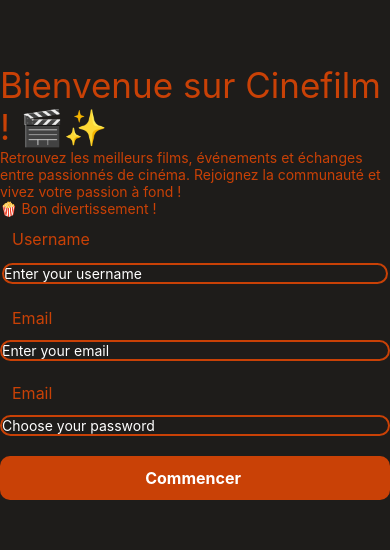
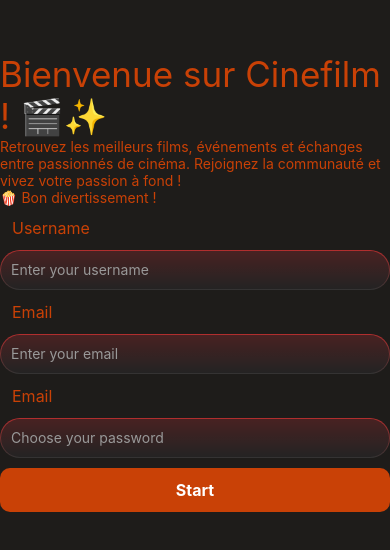
Before and after one commit to Blackers33/cinefilms, a React Native app in the folder frontend/: screen /Inscription in a window 390 px wide. Shown: the part 140-690 px from the top of the page. Built offline with nearby package versions, Linux system fonts and the light colour scheme.

Commit message:
inscriptionscreen

```diff
--- a/frontend/components/inscriptionScreen/InscriptionScreen1.js
+++ b/frontend/components/inscriptionScreen/InscriptionScreen1.js
@@ -1,17 +1,23 @@
-import {
-  StyleSheet,
-  Text,
-  TextInput,
-  TouchableOpacity,
-  View,
-} from "react-native";
-import { LinearGradient } from "expo-linear-gradient";
+import { StyleSheet, Text, TouchableOpacity, View } from "react-native";
 import { useState } from "react";
+import TextInput from "../common/TextInput";
 
-function InscriptionScreen1() {
+function InscriptionScreen1({ handleNext}) {
   const [username, setUsername] = useState("");
   const [email, setEmail] = useState("");
   const [password, setPassword] = useState("");
+  const [emailError, setEmailError] = useState(false);
+
+  const EMAIL_REGEX = /^(([^<>()\[\]\\.,;:\s@"]+(\.[^<>()\[\]\\.,;:\s@"]+)*)|(".+"))@((\[[0-9]{1,3}\.[0-9]{1,3}\.[0-9]{1,3}\.[0-9]{1,3}])|(([a-zA-Z\-0-9]+\.)+[a-zA-Z]{2,}))$/;
+
+  const handlecommencebuton = () => {
+    if (EMAIL_REGEX.test(email)) {
+
+      handleNext();
+    } else {
+      setEmailError(true);
+    }
+  };
 
   return (
     <View>
@@ -23,24 +29,16 @@
       </Text>
       <View>
         <Text style={styles.Input}>Username</Text>
-        <LinearGradient
-          colors={["rgba(30,28,26,0.8)", "transparent"]}
-          start={{ x: 0.26, y: 0 }}
-          end={{ x: 1, y: 1 }}
-          style={styles.gradient}
-        >
-          <TextInput
-            style={styles.champInput}
-            onChangeText={(value) => setUsername(value)}
-            value={username}
-            placeholder="Enter your username"
-          ></TextInput>
-        </LinearGradient>
+
+        <TextInput
+          onChangeText={(value) => setUsername(value)}
+          value={username}
+          placeholder="Enter your username"
+        ></TextInput>
       </View>
       <View>
         <Text style={styles.Input}>Email</Text>
         <TextInput
-          style={styles.champInput}
           onChangeText={(value) => setEmail(value)}
           value={email}
           placeholder="Enter your email"
@@ -49,7 +47,6 @@
       <View>
         <Text style={styles.Input}>Email</Text>
         <TextInput
-          style={styles.champInput}
           onChangeText={(value) => setPassword(value)}
           value={password}
           placeholder="Choose your password"
@@ -58,7 +55,14 @@
           textContentType="password"
         ></TextInput>
       </View>
-
+      <TouchableOpacity
+        activeOpacity={0.8}
+        style={styles.bouton}
+        onPress={()=>handlecommencebuton()}
+      >
+        <Text style={styles.text}> Start </Text>
+      </TouchableOpacity>
+      {emailError && <Text style={styles.text}>Invalid email address</Text>}
     </View>
   );
 }
--- a/frontend/components/inscriptionScreen/InscriptionScreen2.js
+++ b/frontend/components/inscriptionScreen/InscriptionScreen2.js
@@ -7,83 +7,63 @@
   Image,
 } from "react-native";
 import { useState } from "react";
-import TextInput from '../common/TextInput'
+import TextInput from "../common/TextInput";
 
-function InscriptionScreen2() {
-const [name, setName] = useState('')
-const [age, setAge] = useState('')
-const [city, setCity] = useState('')
-const [genre, setGenre] = useState('')
-
-
-
+function InscriptionScreen2({ handleNext}) {
+  const [name, setName] = useState("");
+  const [age, setAge] = useState("");
+  const [city, setCity] = useState("");
+  const [genre, setGenre] = useState("");
 
   return (
     <View style={styles.container}>
-      <View style={styles.avatar} >
-        <Text style={styles.avatarText} >AVATAR</Text>
+      <View style={styles.avatar}>
+        <Text style={styles.avatarText}>AVATAR</Text>
       </View>
-      <View style={styles.inputContainer} >
+      <View style={styles.inputContainer}>
         <View>
           <Text style={styles.Input}>Name</Text>
-        <LinearGradient
-          colors={["rgba(30,28,26,0.8)", "transparent"]}
-          start={{ x: 0.26, y: 0 }}
-          end={{ x: 1, y: 1 }}
-          style={styles.gradient}
-        >
+
           <TextInput
             onChangeText={(value) => setName(value)}
             value={name}
             placeholder="Enter your name"
           ></TextInput>
-        </LinearGradient>
         </View>
         <View>
           <Text style={styles.Input}>Age</Text>
-        <LinearGradient
-          colors={["rgba(30,28,26,0.8)", "transparent"]}
-          start={{ x: 0.26, y: 0 }}
-          end={{ x: 1, y: 1 }}
-          style={styles.gradient}
-        >
+
           <TextInput
             onChangeText={(value) => setAge(value)}
             value={age}
             placeholder="Enter your age"
           ></TextInput>
-        </LinearGradient>
         </View>
         <View>
           <Text style={styles.Input}>City</Text>
-        <LinearGradient
-          colors={["rgba(30,28,26,0.8)", "transparent"]}
-          start={{ x: 0.26, y: 0 }}
-          end={{ x: 1, y: 1 }}
-          style={styles.gradient}
-        >
+
           <TextInput
             onChangeText={(value) => setCity(value)}
             value={city}
             placeholder="Enter your city"
           ></TextInput>
-        </LinearGradient>
         </View>
         <View>
           <Text style={styles.Input}>Genre</Text>
-        <LinearGradient
-          colors={["rgba(30,28,26,0.8)", "transparent"]}
-          start={{ x: 0.26, y: 0 }}
-          end={{ x: 1, y: 1 }}
-          style={styles.gradient}
-        >
+
           <TextInput
             onChangeText={(value) => setGenre(value)}
             value={genre}
             placeholder="Enter your genre"
           ></TextInput>
-        </LinearGradient>
         </View>
+        <TouchableOpacity
+          activeOpacity={0.8}
+          style={styles.bouton}
+          onPress={handleNext}
+        >
+          <Text style={styles.text}>Suivant </Text>
+        </TouchableOpacity>
       </View>
     </View>
   );
@@ -92,13 +72,13 @@
 const styles = StyleSheet.create({
   container: {
     flex: 1,
-    width: '100%',
-    height: '100%',
-    alignItems: 'center'
+    width: "100%",
+    height: "100%",
+    alignItems: "center",
   },
   inputContainer: {
-    width: '380',
-    marginTop: '80'
+    width: "380",
+    marginTop: "80",
   },
   champInput: {
     borderWidth: 2,
@@ -107,7 +87,7 @@
     overflow: "hidden",
     marginBottom: 10,
     color: "#FFFFFF",
-    width: '100%',
+    width: "100%",
   },
   Input: {
     padding: 12,
@@ -119,21 +99,35 @@
   //   borderRadius: 100,
   // },
   avatar: {
-    borderColor: 'pink',
-    backgroundColor: 'pink',
+    borderColor: "pink",
+    backgroundColor: "pink",
     borderWidth: 5,
     height: 120,
     width: 120,
     marginTop: 70,
 
     borderRadius: 50,
-    justifyContent: 'center',
-    alignItems: 'center',
+    justifyContent: "center",
+    alignItems: "center",
   },
   avatarText: {
     fontSize: 25,
-    fontWeight: 'bold',
-  }
+    fontWeight: "bold",
+  },
+  bouton: {
+    backgroundColor: "#C94106",
+    paddingVertical: 12,
+    paddingHorizontal: 20,
+    borderRadius: 10,
+    alignItems: "center",
+    justifyContent: "center",
+    marginTop: 10,
+  },
+  text: {
+    color: "#ffffff",
+    fontSize: 16,
+    fontWeight: "bold",
+  },
 });
 
 export default InscriptionScreen2;
--- /dev/null
+++ b/frontend/components/inscriptionScreen/InscriptionScreen3.js
@@ -0,0 +1,166 @@
+import {
+  StyleSheet,
+  Text,
+  TextInput,
+  TouchableOpacity,
+  View,
+} from "react-native";
+import { useState } from "react";
+import { Dropdown } from "react-native-element-dropdown";
+import FontAwesome from "react-native-vector-icons/FontAwesome";
+
+function InscriptionScreen3() {
+  const [genrefilm, setGenrefilm] = useState([]);
+  const [recherchefilm, setRecherchefilm] = useState("");
+
+  const movieGenres = [
+    //data des movieGenres
+    { id: 1, name: "Action" },
+    { id: 2, name: "Adventure" },
+    { id: 3, name: "Animation" },
+    { id: 4, name: "Comedy" },
+    { id: 5, name: "Crime" },
+    { id: 6, name: "Drama" },
+    { id: 7, name: "Fantasy" },
+    { id: 8, name: "Horror" },
+    { id: 9, name: "Mystery" },
+    { id: 10, name: "Romance" },
+    { id: 11, name: "Science Fiction" },
+    { id: 12, name: "Thriller" },
+    { id: 13, name: "Western" },
+    { id: 14, name: "Documentary" },
+    { id: 15, name: "Musical" },
+    { id: 16, name: "War" },
+    { id: 17, name: "Family" },
+    { id: 18, name: "History" },
+    { id: 19, name: "Sport" },
+    { id: 20, name: "Biography" },
+  ];
+
+  const handleSelectGenre = (genre) => {
+    if (!genrefilm.includes(genre.name)) {
+      setGenrefilm([...genrefilm, genre.name]);
+    }
+  };
+
+  const listgenrefilms = genrefilm.map((data, i) => {
+    // afficher les genres de films choisi par l'utlisateur
+    return (
+      <Text key={i} style={{ color: "white" }}>
+        <FontAwesome name="caret-right" size={25} color="#ec6e5b" />
+        {data}
+      </Text>
+    );
+  });
+
+  return (
+    <View style={styles.text}>
+      <Text style={styles.title}>Select your favorite movie genres.</Text>
+      <Dropdown
+        style={styles.dropdown}
+        placeholderStyle={styles.placeholderStyle}
+        selectedTextStyle={styles.selectedTextStyle}
+        inputSearchStyle={styles.inputSearchStyle}
+        iconStyle={styles.iconStyle}
+        data={movieGenres}
+        search
+        maxHeight={300}
+        labelField="name"
+        valueField="id"
+        placeholder="Select a genre"
+        searchPlaceholder="search..."
+        onChange={(item) => handleSelectGenre(item)}
+        value={genrefilm}
+      />
+      {listgenrefilms}
+      <View>
+        <Text style={styles.title}>
+          Search for your favorite movie to add your profil
+        </Text>
+        <TextInput
+          style={styles.reseachbarfilm}
+          onChangeText={(value) => setRecherchefilm(value)}
+          value={recherchefilm}
+          placeholder="Search..."
+        ></TextInput>
+        <FontAwesome
+          style={styles.icon}
+          name="search"
+          size={25}
+          color="#ec6e5b"
+        />
+      </View>
+      <TouchableOpacity
+        activeOpacity={0.8}
+        style={styles.bouton}
+      >
+        <Text style={styles.text}>Complete your registration </Text>
+      </TouchableOpacity>
+    </View>
+  );
+}
+
+const styles = StyleSheet.create({
+  title: {
+    color: "#ffffff",
+  },
+  dropdown: {
+    margin: 16,
+    height: 50,
+    borderColor: "#C94106",
+    backgroundColor: "#bcbcbc",
+    borderWidth: 1.5,
+    borderRadius: 15,
+  },
+  icon: {
+    marginRight: 5,
+  },
+  placeholderStyle: {
+    fontSize: 16,
+  },
+  selectedTextStyle: {
+    fontSize: 16,
+  },
+  iconStyle: {
+    width: 20,
+    height: 20,
+  },
+  inputSearchStyle: {
+    height: 40,
+    fontSize: 16,
+  },
+  reseachbarfilm: {
+    width: "95%",
+    height: 50,
+    backgroundColor: "#bcbcbc",
+    borderRadius: 5,
+    borderWidth: 2,
+    borderColor: "#C94106",
+    fontSize: 12,
+    color: "white",
+    marginVertical: 10,
+    paddingLeft: 40,
+  },
+  icon: {
+    position: "absolute",
+    left: 15,
+    top: "50%",
+    transform: [{ translateY: -7.5 }],
+  },
+  bouton: {
+    backgroundColor: "#C94106",
+    paddingVertical: 12,
+    paddingHorizontal: 20,
+    borderRadius: 10,
+    alignItems: "center",
+    justifyContent: "center",
+    marginTop: 10,
+  },
+  text: {
+    color: "#ffffff",
+    fontSize: 16,
+    fontWeight: "bold",
+  },
+});
+
+export default InscriptionScreen3;
--- a/frontend/package.json
+++ b/frontend/package.json
@@ -17,6 +17,7 @@
     "expo-status-bar": "~2.0.1",
     "react": "18.3.1",
     "react-native": "0.76.7",
+    "react-native-element-dropdown": "^2.12.4",
     "react-native-safe-area-context": "4.12.0",
     "react-native-screens": "~4.4.0"
   },
--- a/frontend/screens/InscriptionScreen.js
+++ b/frontend/screens/InscriptionScreen.js
@@ -1,40 +1,47 @@
 import InscriptionScreen1 from "../components/inscriptionScreen/InscriptionScreen1";
 import InscriptionScreen2 from "../components/inscriptionScreen/InscriptionScreen2";
+import InscriptionScreen3 from "../components/inscriptionScreen/InscriptionScreen3";
 import {
   StyleSheet,
   KeyboardAvoidingView,
   SafeAreaView,
   Platform,
-  TouchableOpacity,
-  Text,
+  View,
 } from "react-native";
 import { useState } from "react";
 
-
 export default function InscriptionScreen() {
-
-  const [isStep1Visible, setIsStep1Visible] = useState(true);
+  const [currentStep, setCurrentStep] = useState(1);
 
   const handlecommencerbuton = () => {
-    setIsStep1Visible(false);
+    setCurrentStep(2);
+  };
+
+  const handlesuivantbuton = () => {
+    setCurrentStep(3);
   };
 
   return (
     <KeyboardAvoidingView
       style={styles.container}
-      behavior={Platform.OS === "ios" ? "padding" : "height"}
+      behavior={Platform.OS === "padding"}
     >
       <SafeAreaView>
-
-      {isStep1Visible && <InscriptionScreen1 />}
-        {isStep1Visible&&<TouchableOpacity
-          activeOpacity={0.8}
-          style={styles.bouton}
-          onPress={() => handlecommencerbuton()}
-        >
-          <Text style={styles.text}>Commencer </Text>
-        </TouchableOpacity>}
-        {!isStep1Visible && <InscriptionScreen2 />}
+        {currentStep === 1 && (
+          <View>
+            <InscriptionScreen1 handleNext={handlecommencerbuton} />
+          </View>
+        )}
+        {currentStep === 2 && (
+          <View>
+            <InscriptionScreen2 handleNext={handlesuivantbuton} />
+          </View>
+        )}
+        {currentStep === 3 && (
+          <View>
+            <InscriptionScreen3 />
+          </View>
+        )}
       </SafeAreaView>
     </KeyboardAvoidingView>
   );
```
Also changed, not shown: 1 other file (tests, documents, lock files or other folders). Lines whose indentation alone changed are shown as unchanged.
